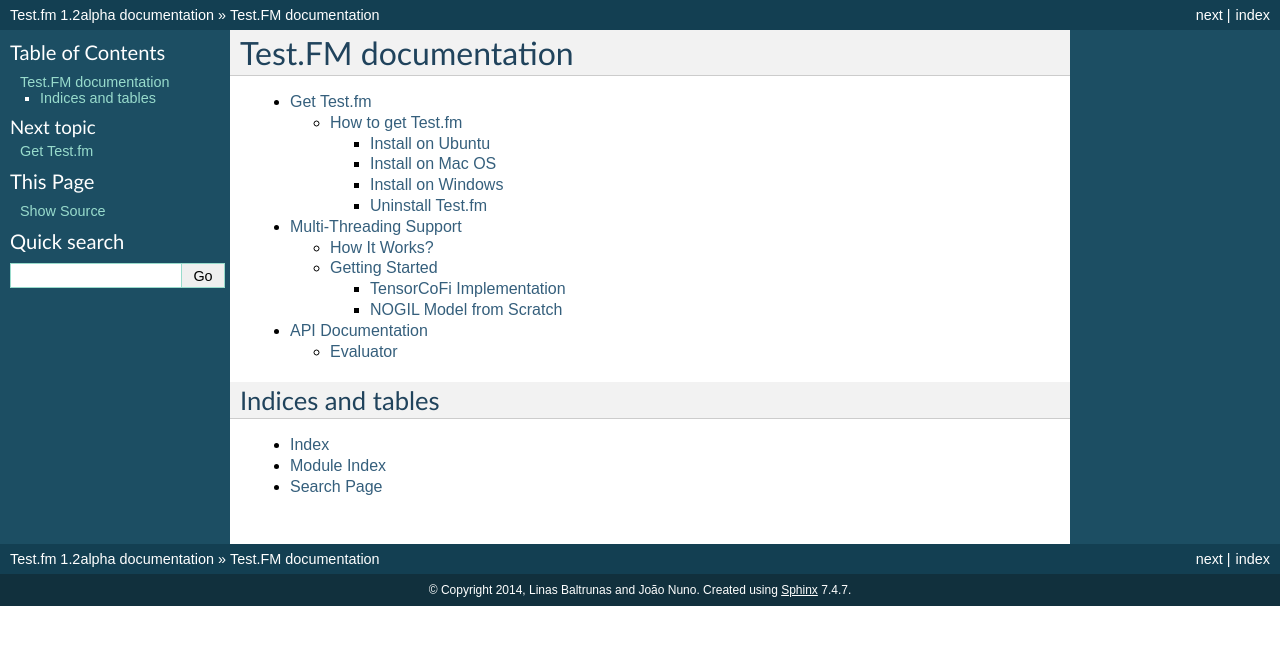
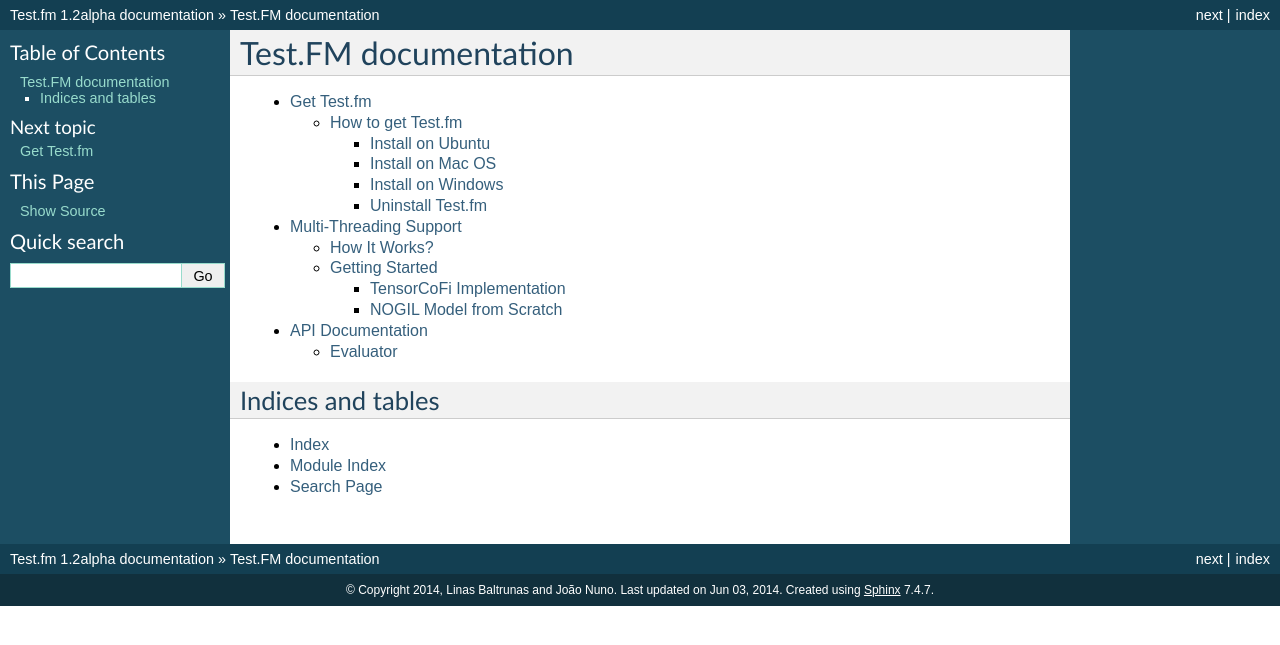
Before and after one commit to grafos-ml/test.fm, a Sphinx documentation site: the page built from sphinx/source/index.rst, in a window 1280 px wide. Shown: the top 645 px of the page. Built offline with Sphinx 7.4.7, drawn with Linux system fonts in a browser that asks for light colours; formulas are drawn with MathJax 3.

Commit message:
Small chang in doc generator.

```diff
--- a/sphinx/source/conf.py
+++ b/sphinx/source/conf.py
@@ -37,7 +37,7 @@ extensions = [
 ]
 
 # Add any paths that contain templates here, relative to this directory.
-templates_path = ['_templates']
+templates_path = ['doc_templates']
 
 # The suffix of source filenames.
 source_suffix = '.rst'
@@ -69,7 +69,7 @@ release = '1.2alpha'
 # non-false value, then it is used:
 #today = ''
 # Else, today_fmt is used as the format for a strftime call.
-#today_fmt = '%B %d, %Y'
+today_fmt = '%B %d, %Y'
 
 # List of patterns, relative to source directory, that match files and
 # directories to ignore when looking for source files.
@@ -133,7 +133,7 @@ html_theme = 'default'
 # Add any paths that contain custom static files (such as style sheets) here,
 # relative to this directory. They are copied after the builtin static files,
 # so a file named "default.css" will overwrite the builtin "default.css".
-html_static_path = ['_static']
+html_static_path = ['doc_static']
 
 # Add any extra paths that contain custom files (such as robots.txt or
 # .htaccess) here, relative to this directory. These files are copied
@@ -142,7 +142,7 @@ html_static_path = ['_static']
 
 # If not '', a 'Last updated on:' timestamp is inserted at every page bottom,
 # using the given strftime format.
-#html_last_updated_fmt = '%b %d, %Y'
+html_last_updated_fmt = '%b %d, %Y'
 
 # If true, SmartyPants will be used to convert quotes and dashes to
 # typographically correct entities.
@@ -168,10 +168,10 @@ html_static_path = ['_static']
 #html_show_sourcelink = True
 
 # If true, "Created using Sphinx" is shown in the HTML footer. Default is True.
-#html_show_sphinx = True
+html_show_sphinx = True
 
 # If true, "(C) Copyright ..." is shown in the HTML footer. Default is True.
-#html_show_copyright = True
+html_show_copyright = True
 
 # If true, an OpenSearch description file will be output, and all pages will
 # contain a <link> tag referring to it.  The value of this option must be the
@@ -192,7 +192,7 @@ latex_elements = {
 #'papersize': 'letterpaper',
 
 # The font size ('10pt', '11pt' or '12pt').
-#'pointsize': '10pt',
+'pointsize': '12pt',
 
 # Additional stuff for the LaTeX preamble.
 #'preamble': '',
@@ -202,8 +202,7 @@ latex_elements = {
 # (source start file, target name, title,
 #  author, documentclass [howto, manual, or own class]).
 latex_documents = [
-  ('index', 'TestFM.tex', u'Test.fm Documentation',
-   u'Linas Baltrunas', 'manual'),
+  ('index', 'TestFM.tex', u'Test.fm Documentation', u'Linas Baltrunas', 'manual'),
 ]
 
 # The name of an image file (relative to this directory) to place at the top of
```
